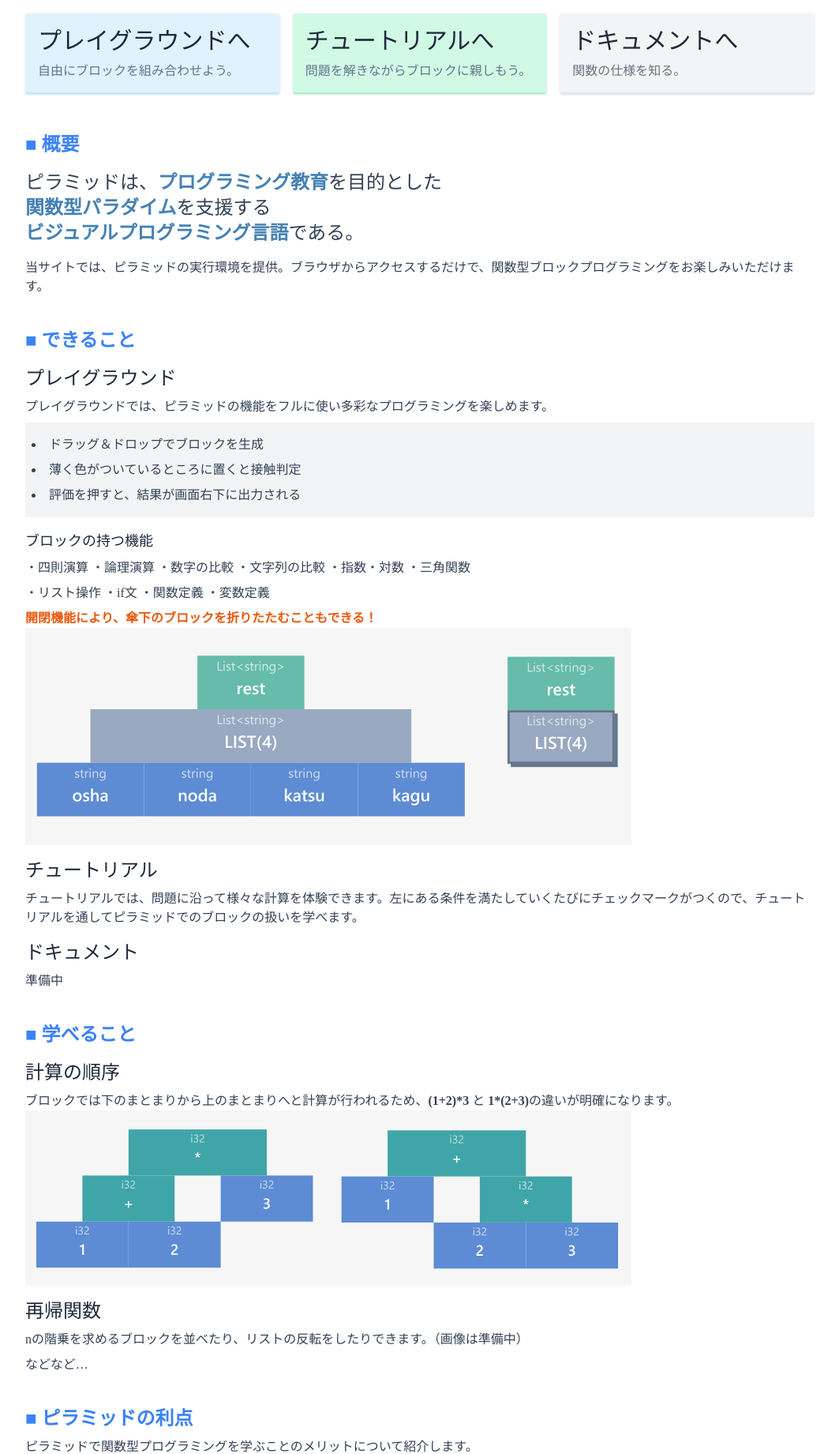
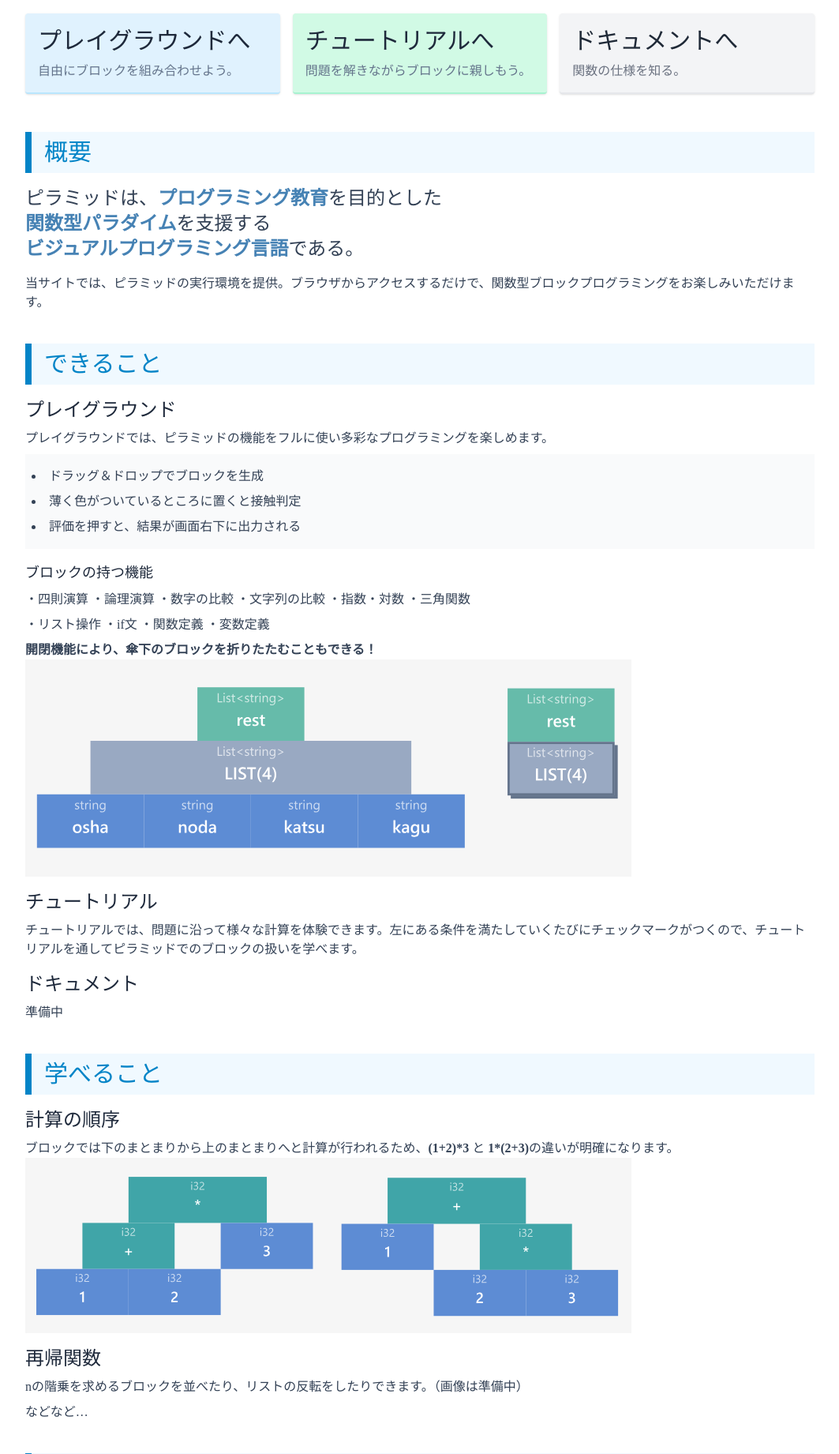
Before and after one commit to tsumiki-works/toppage, a PHP site: page / in a window 1280 px wide. Shown: the part 463-2304 px from the top of the page at 79% size, without its empty margins (108-1171 px from the left). Run offline with PHP 8.4, Linux system fonts and the light colour scheme.

Commit message:
change design of h2

```diff
--- a/index.html
+++ b/index.html
@@ -20,6 +20,7 @@
   <meta property="og:locale" content="ja_JP">
   <!-- /OGP -->
   <link rel="stylesheet" href="topdesign.css">
+
   <!-- Twitter Card -->
   <meta name="twitter:card" content="summary_large_image">
   <meta property="twitter:description" content="関数型ビジュアルプログラミング言語、ピラミッドの紹介サイト">
@@ -117,7 +118,7 @@
       </div>
     </div>
     <section class="m-3">
-      <h2 class="text-2xl text-blue-500 font-bold mt-10">■ 概要</h2>
+      <h2 class="text-3xl text-sky-600 mt-10 pl-4 py-2 border-l-8 border-sky-600 bg-sky-50">概要</h2>
       <p class="text-lg sm:text-2xl leading-snug text-slate-700 my-4">
         ピラミッドは、<font color="steelblue"><b>プログラミング教育</b></font>を目的とした<br>
         <font color="steelblue"><b>関数型パラダイム</b></font>を支援する<br>
@@ -125,10 +126,10 @@
       </p>
       <p class="text-slate-700 mt-4">当サイトでは、ピラミッドの実行環境を提供。ブラウザからアクセスするだけで、関数型ブロックプログラミングをお楽しみいただけます。</p>
       </p>
-      <h2 class="text-2xl text-blue-500 font-bold mt-10">■ できること</h2>
+      <h2 class="text-3xl text-sky-600 mt-10 pl-4 py-2 border-l-8 border-sky-600 bg-sky-50">できること</h2>
       <h3 class="text-2xl text-slate-800 mt-4">プレイグラウンド</h3>
       <p class="text-slate-700 my-2">プレイグラウンドでは、ピラミッドの機能をフルに使い多彩なプログラミングを楽しめます。</p>
-      <ul class="list-inside list-disc bg-gray-100 p-2">
+      <ul class="list-inside list-disc bg-gray-50 p-2">
         <li class="text-slate-700 my-2">ドラッグ＆ドロップでブロックを生成</li>
         <li class="text-slate-700 my-2">薄く色がついているところに置くと接触判定</li>
         <li class="text-slate-700 my-2">評価を押すと、結果が画面右下に出力される</li>
@@ -140,7 +141,7 @@
       <p class="text-slate-700 my-2">
         ・リスト操作 ・if文 ・関数定義 ・変数定義
       </p>
-      <p class="text-orange-600 font-bold mt-2">
+      <p class="text-slate-700 font-bold mt-2">
         開閉機能により、傘下のブロックを折りたたむこともできる！
       </p>
       <img src="images/block_folding.svg" width="768px">
@@ -149,28 +150,30 @@
         チュートリアルでは、問題に沿って様々な計算を体験できます。左にある条件を満たしていくたびにチェックマークがつくので、チュートリアルを通してピラミッドでのブロックの扱いを学べます。</p>
       <h3 class="text-2xl text-slate-800 mt-4">ドキュメント</h3>
       <p class="text-slate-700 my-2">準備中</p>
-      <h2 class="text-2xl text-blue-500 font-bold mt-10">■ 学べること</h2>
+      <h2 class="text-3xl text-sky-600 mt-10 pl-4 py-2 border-l-8 border-sky-600 bg-sky-50">学べること</h2>
       <h3 class="text-2xl text-slate-800 mt-4">計算の順序</h3>
       <p class="text-slate-700 my-2">ブロックでは下のまとまりから上のまとまりへと計算が行われるため、<b>(1+2)*3</b> と <b>1*(2+3)</b>の違いが明確になります。
-      <img src="images/keisan_junjo.svg" width="768px">
+        <img src="images/keisan_junjo.svg" width="768px">
       <h3 class="text-2xl text-slate-800 mt-4">再帰関数</h3>
       <p class="text-slate-700 my-2">nの階乗を求めるブロックを並べたり、リストの反転をしたりできます。（画像は準備中）</p>
       <p class="text-slate-700 my-2">などなど…</p>
-      <h2 class="text-2xl text-blue-500 font-bold mt-10">■ ピラミッドの利点</h2>
+      <h2 class="text-3xl text-sky-600 mt-10 pl-4 py-2 border-l-8 border-sky-600 bg-sky-50">ピラミッドの利点</h2>
       <p class="text-slate-700 my-2">ピラミッドで関数型プログラミングを学ぶことのメリットについて紹介します。</p>
-      <ul class="list-inside list-disc bg-gray-100 p-2">
+      <ul class="list-inside list-disc bg-gray-50 p-2">
         <li class="text-slate-700 my-2"><b>リアルタイムでの型推論</b>により、関数の型(数字、文字、真偽値など)を確認できる</li>
         <li class="text-slate-700 my-2">Webアプリのためインストール不要。すぐにプログラミングを始められる</li>
         <li class="text-slate-700 my-2">式の一部でも評価できるため、<b>どこで間違えているか確認しやすい</b></li>
         <li class="text-slate-700 my-2">無効なブロックは赤い文字になるため、構造の問題を確認しやすい</li>
       </ul>
       <p class="text-slate-700 my-2">一般的なプログラミング言語とは操作感は違いますが、頭を柔らかくしてお楽しみいただければ幸いです。</p>
-      <h2 class="text-2xl text-blue-500 font-bold mt-10">■ 動作環境</h2>
+      <h2 class="text-3xl text-sky-600 mt-10 pl-4 py-2 border-l-8 border-sky-600 bg-sky-50">動作環境</h2>
       <p class="text-slate-700 my-2">パソコンのWebブラウザで動作させることが可能です。ただし、Internet Explorerやタブレットの縦向き画面などでは表示が乱れる場合がございます。</p>
-      <p class="text-slate-700 my-2">また、タッチ操作には現在対応していません。マウスカーソルやキーボードを使った入力のできるパソコンからご利用ください。
+      <p class="text-slate-700 my-2">また、タッチパネルでの操作には現在対応していません。マウスやキーボードを使った入力のできるパソコンからご利用ください。
       </p>
-      <h2 class="text-2xl text-blue-500 font-bold mt-10">■ ご意見ご感想はこちら</h2>
-      <p class="text-slate-700 my-2">バグ報告などは、ピラミッド制作チーム <a href="mailto:tsumiki@224.works" class="text-orange-600">tsumiki@224.works</a> へお寄せください。学業との兼ね合いもあり全て解決できるとは限りませんが、目を通させていただきます。また、現在未完成の機能もあり、そちらが終わってからの作業となります。</p>
+      <h2 class="text-3xl text-sky-600 mt-10 pl-4 py-2 border-l-8 border-sky-600 bg-sky-50">ご意見ご感想はこちら</h2>
+      <p class="text-slate-700 my-2">バグ報告などは、ピラミッド制作チーム <a href="mailto:tsumiki@224.works"
+          class="text-sky-600 hover:text-sky-500">tsumiki@224.works</a>
+        へお寄せください。学業との兼ね合いもあり全て解決できるとは限りませんが、目を通させていただきます。また、現在未完成の機能もあり、そちらが終わってからの作業となります。</p>
     </section>
   </div>
 </body>
--- a/topdesign.css
+++ b/topdesign.css
@@ -693,12 +769,24 @@ video {
   align-items: center;
 }
 
+.justify-center {
+  justify-content: center;
+}
+
 .rounded {
   border-radius: 0.25rem;
 }
 
 .border-b-2 {
   border-bottom-width: 2px;
+}
+
+.border-l-8 {
+  border-left-width: 8px;
+}
+
+.border-l-2 {
+  border-left-width: 2px;
 }
 
 .border-sky-200 {
@@ -714,6 +802,26 @@ video {
 .border-gray-200 {
   --tw-border-opacity: 1;
   border-color: rgb(229 231 235 / var(--tw-border-opacity));
+}
+
+.border-sky-100 {
+  --tw-border-opacity: 1;
+  border-color: rgb(224 242 254 / var(--tw-border-opacity));
+}
+
+.border-blue-500 {
+  --tw-border-opacity: 1;
+  border-color: rgb(59 130 246 / var(--tw-border-opacity));
+}
+
+.border-sky-500 {
+  --tw-border-opacity: 1;
+  border-color: rgb(14 165 233 / var(--tw-border-opacity));
+}
+
+.border-sky-600 {
+  --tw-border-opacity: 1;
+  border-color: rgb(2 132 199 / var(--tw-border-opacity));
 }
 
 .bg-white {
@@ -746,6 +854,31 @@ video {
   background-color: rgb(243 244 246 / var(--tw-bg-opacity));
 }
 
+.bg-cyan-600 {
+  --tw-bg-opacity: 1;
+  background-color: rgb(8 145 178 / var(--tw-bg-opacity));
+}
+
+.bg-slate-100 {
+  --tw-bg-opacity: 1;
+  background-color: rgb(241 245 249 / var(--tw-bg-opacity));
+}
+
+.bg-blue-50 {
+  --tw-bg-opacity: 1;
+  background-color: rgb(239 246 255 / var(--tw-bg-opacity));
+}
+
+.bg-sky-50 {
+  --tw-bg-opacity: 1;
+  background-color: rgb(240 249 255 / var(--tw-bg-opacity));
+}
+
+.bg-gray-50 {
+  --tw-bg-opacity: 1;
+  background-color: rgb(249 250 251 / var(--tw-bg-opacity));
+}
+
 .bg-gradient-to-r {
   background-image: linear-gradient(to right, var(--tw-gradient-stops));
 }
@@ -773,6 +914,16 @@ video {
 .px-2 {
   padding-left: 0.5rem;
   padding-right: 0.5rem;
+}
+
+.px-4 {
+  padding-left: 1rem;
+  padding-right: 1rem;
+}
+
+.py-2 {
+  padding-top: 0.5rem;
+  padding-bottom: 0.5rem;
 }
 
 .pl-2 {
@@ -825,6 +980,16 @@ video {
   line-height: 1.75rem;
 }
 
+.text-3xl {
+  font-size: 1.875rem;
+  line-height: 2.25rem;
+}
+
+.text-sm {
+  font-size: 0.875rem;
+  line-height: 1.25rem;
+}
+
 .text-xl {
   font-size: 1.25rem;
   line-height: 1.75rem;
@@ -896,10 +1073,55 @@ video {
   color: rgb(71 85 105 / var(--tw-text-opacity));
 }
 
+.text-gray-300 {
+  --tw-text-opacity: 1;
+  color: rgb(209 213 219 / var(--tw-text-opacity));
+}
+
+.text-red-600 {
+  --tw-text-opacity: 1;
+  color: rgb(220 38 38 / var(--tw-text-opacity));
+}
+
+.text-slate-900 {
+  --tw-text-opacity: 1;
+  color: rgb(15 23 42 / var(--tw-text-opacity));
+}
+
+.text-amber-600 {
+  --tw-text-opacity: 1;
+  color: rgb(217 119 6 / var(--tw-text-opacity));
+}
+
+.text-amber-500 {
+  --tw-text-opacity: 1;
+  color: rgb(245 158 11 / var(--tw-text-opacity));
+}
+
+.text-sky-500 {
+  --tw-text-opacity: 1;
+  color: rgb(14 165 233 / var(--tw-text-opacity));
+}
+
+.text-sky-600 {
+  --tw-text-opacity: 1;
+  color: rgb(2 132 199 / var(--tw-text-opacity));
+}
+
+.text-blue-600 {
+  --tw-text-opacity: 1;
+  color: rgb(37 99 235 / var(--tw-text-opacity));
+}
+
 .shadow {
   --tw-shadow: 0 1px 3px 0 rgb(0 0 0 / 0.1), 0 1px 2px -1px rgb(0 0 0 / 0.1);
   --tw-shadow-colored: 0 1px 3px 0 var(--tw-shadow-color), 0 1px 2px -1px var(--tw-shadow-color);
   box-shadow: var(--tw-ring-offset-shadow, 0 0 #0000), var(--tw-ring-shadow, 0 0 #0000), var(--tw-shadow);
+}
+
+.hover\:border-sky-400:hover {
+  --tw-border-opacity: 1;
+  border-color: rgb(56 189 248 / var(--tw-border-opacity));
 }
 
 .hover\:bg-sky-500:hover {
```
Also changed, not shown: other parts of topdesign.css (+131 -3 lines).
